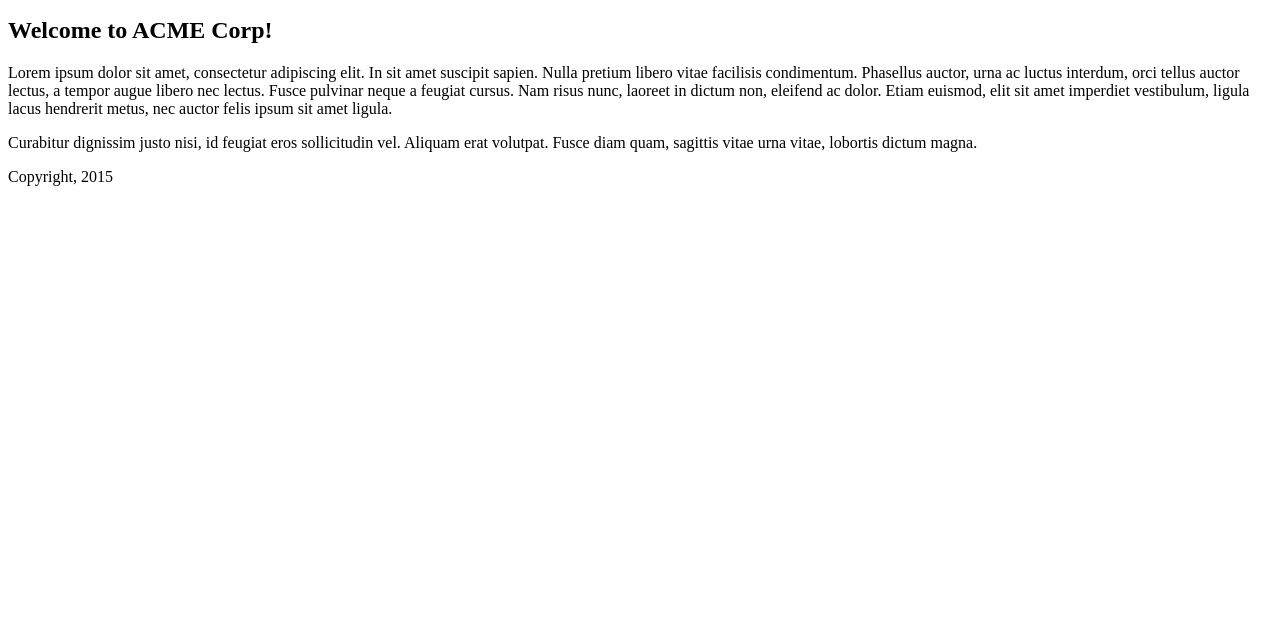
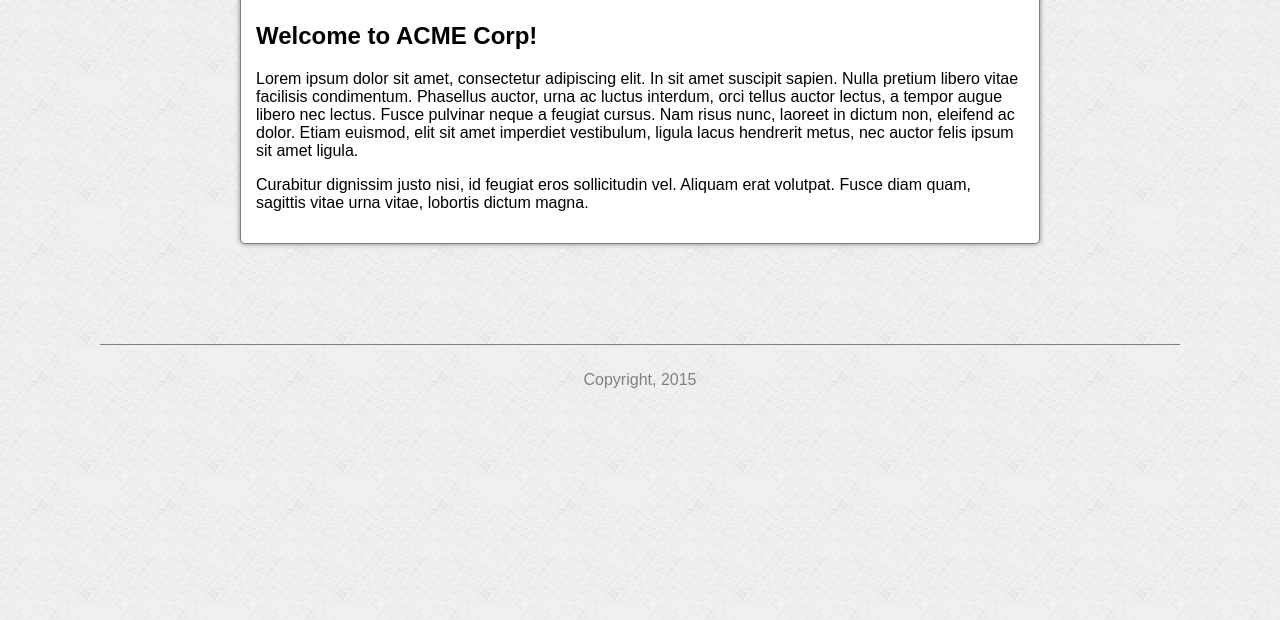
Before and after one commit to arorgwyn/fewd-30, a plain HTML site: page Homework/hw2_acmeCorp.html in a window 1280 px wide. Shown: the part 180-800 px from the top of the page. Drawn offline with Linux system fonts and the light colour scheme.

Commit message:
css name

```diff
--- a/Homework/hw2_acmeCorp.html
+++ b/Homework/hw2_acmeCorp.html
@@ -13,7 +13,7 @@ Build Acme Homepage-->
 <html>
   <head>
     <title>ACME Corp</title>
-    <link href="homework-2.css" rel="stylesheet"/>
+    <link href="hw2_acmeCorp.css" rel="stylesheet"/>
   </head>
   <body>
 
```
